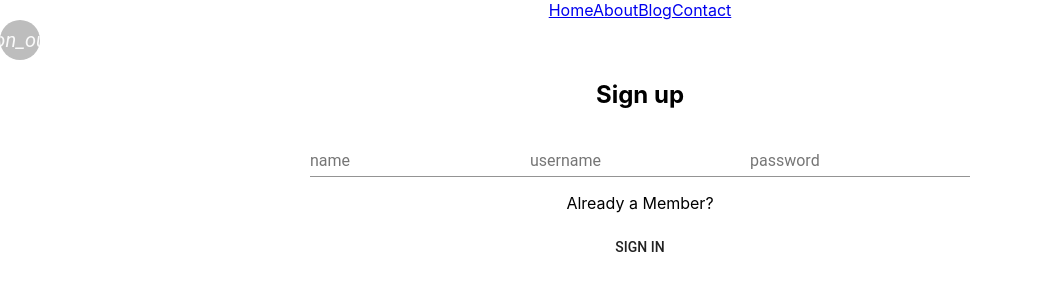
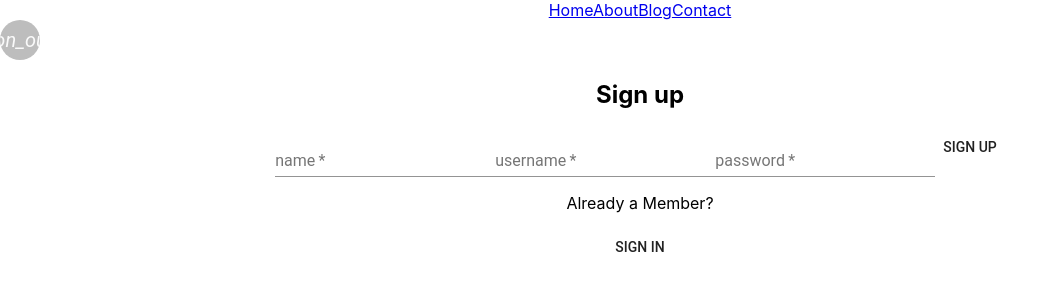
Before and after one commit to safespaceteam/safespacefrontend, a React (Create React App) app: page /register in a window 1280 px wide. Shown: the top 300 px of the page, without its empty margins (0-1060 px from the left). Built offline with nearby package versions, Linux system fonts and the light colour scheme; no server answers; the HTML template or start-up script is replaced by a standard one.

Commit message:
added button to toggle between signup/signin

```diff
--- a/src/components/login.js
+++ b/src/components/login.js
@@ -69,12 +69,13 @@
           />
           <button type="submit">Submit</button>
         </form> */}
-        <form>
+        <form onSubmit={this.submitHandler}>
           <Avatar>
             <i className="material-icons">person_outline</i>
           </Avatar>
           <h2>Sign In</h2>
           <TextField
+            required
             // id="standard-name"
             type="text"
             label="username"
@@ -84,6 +85,7 @@
             onChange={this.inputHandler}
           />
           <TextField
+            required
             // id="standard-name"
             type="password"
             label="password"
@@ -92,6 +94,7 @@
             value={this.state.user.password}
             onChange={this.inputHandler}
           />
+          <Button type="submit">Sign In</Button>
         </form>
         <p>Not a Member?</p>
         <Button component={Link} to="/register">
--- a/src/components/register.js
+++ b/src/components/register.js
@@ -81,12 +81,13 @@
           <button type="submit">Submit</button>
         </form> */}
 
-        <form>
+        <form onSubmit={this.submitHandler}>
           <Avatar>
             <i className="material-icons">person_outline</i>
           </Avatar>
           <h2>Sign up</h2>
           <TextField
+            required
             // id="standard-name"
             type="text"
             label="name"
@@ -96,6 +97,7 @@
             onChange={this.inputHandler}
           />
           <TextField
+            required
             // id="standard-name"
             type="text"
             label="username"
@@ -105,6 +107,7 @@
             onChange={this.inputHandler}
           />
           <TextField
+            required
             // id="standard-name"
             type="password"
             label="password"
@@ -113,6 +116,7 @@
             value={this.state.user.password}
             onChange={this.inputHandler}
           />
+          <Button type="submit">Sign Up</Button>
         </form>
         <p>Already a Member?</p>
         <Button component={Link} to="/login">
```
